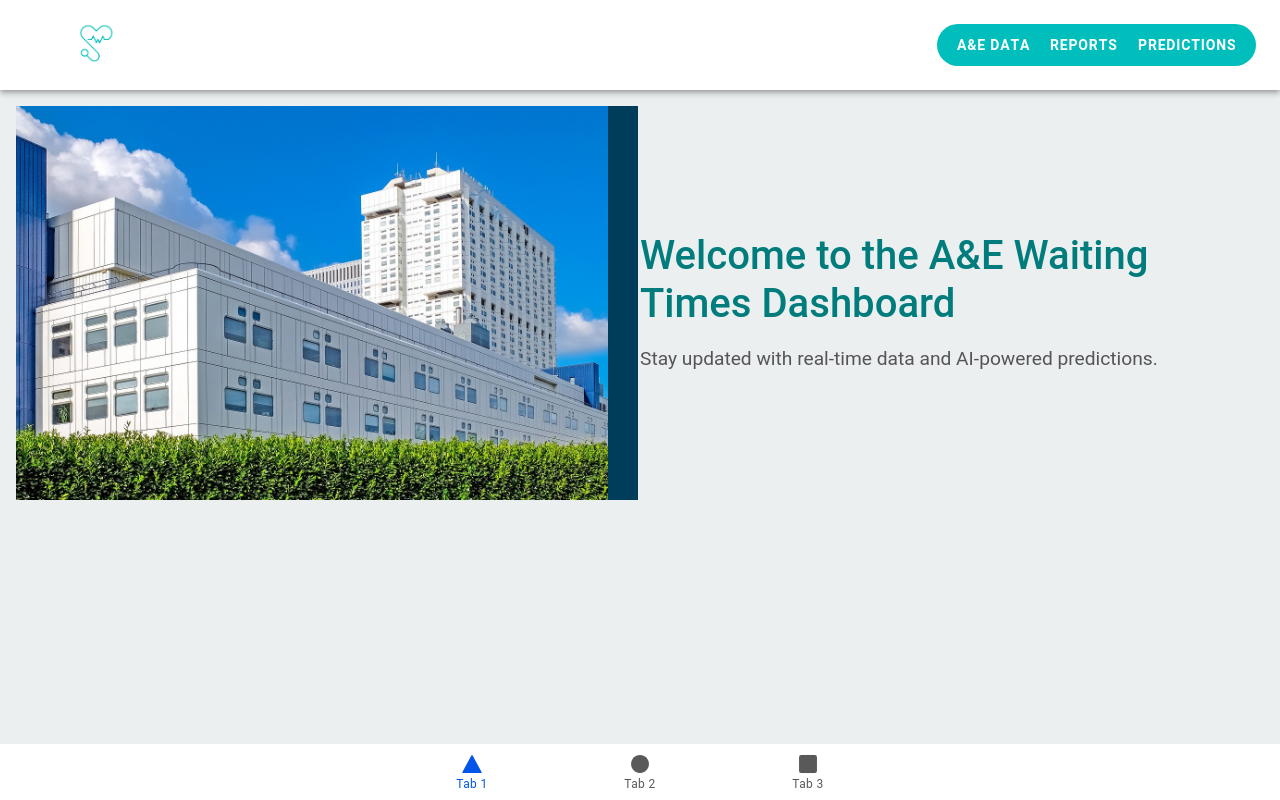
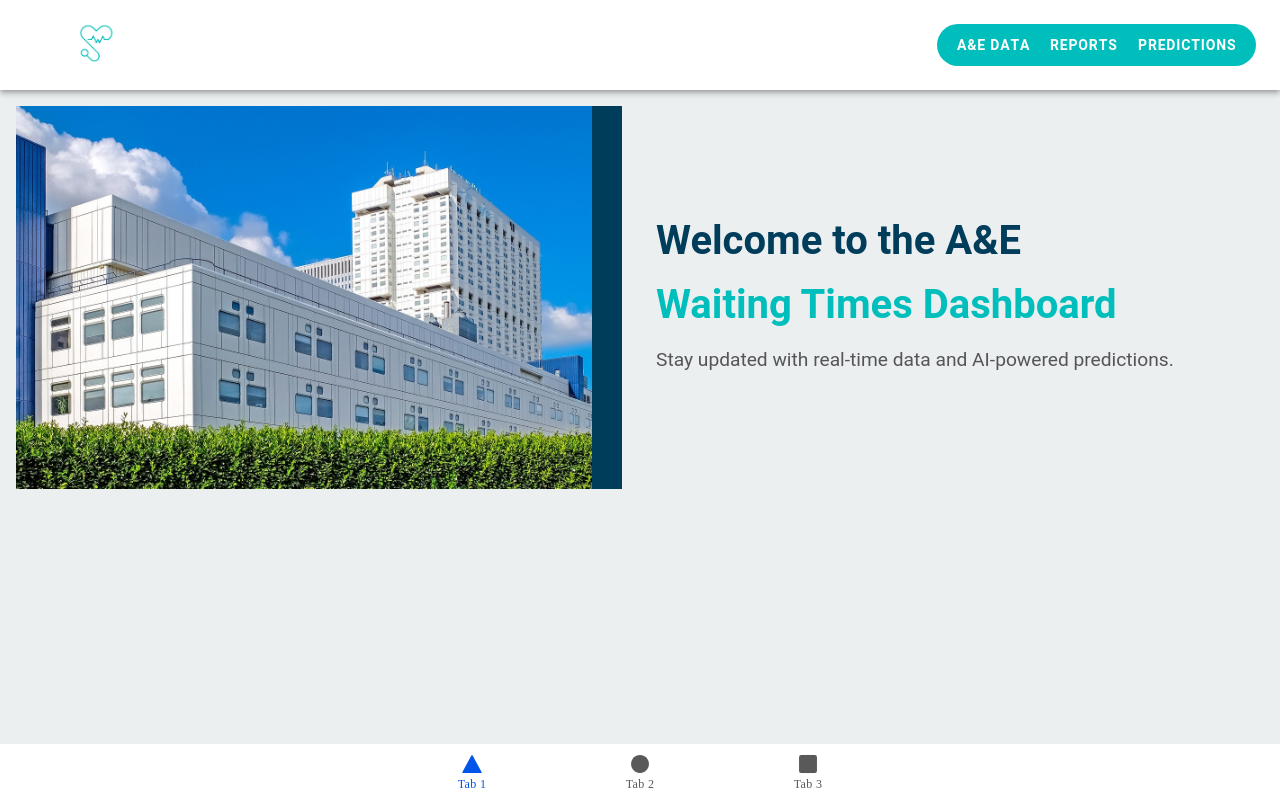
Before and after one commit to sophieboyle1/Final-Year-Project, a React (Vite) app in the folder final-year-project/: page /tab1 in a window 1280 px wide. Built offline with nearby package versions, Linux system fonts and the light colour scheme.

Commit message:
styled text onlanding page, added index.html for google fonts

```diff
--- /dev/null
+++ b/final-year-project/public/index.html
@@ -0,0 +1,12 @@
+<!DOCTYPE html>
+<html lang="en">
+<head>
+    <meta charset="utf-8" />
+    <title>Your App Title</title>
+    <link href="https://fonts.googleapis.com/css2?family=Dancing+Script&display=swap" rel="stylesheet">
+    <link rel="icon" type="image/x-icon" href="%PUBLIC_URL%/favicon.ico" />
+</head>
+<body>
+    <div id="root"></div>
+</body>
+</html>
--- a/final-year-project/src/pages/Home.css
+++ b/final-year-project/src/pages/Home.css
@@ -1,3 +1,8 @@
+body {
+    font-family: 'Dancing Script', cursive !important;
+}
+
+
 ion-content {
     background-color: #EBEFF0;
     --background: #EBEFF0;
@@ -28,13 +33,22 @@ ion-content {
     padding: 2rem;
     text-align: left;
     background-color: #EBEFF0;
+    margin-left: 2rem;
   }
 
   .main-title {
     font-size: 2.5rem;
-    color: #007C7D;
-  }
+    font-weight: bold;
+    color: #003D5B;
+    margin: 1rem 0;
+}
 
+.main-title-2{
+    font-size: 2.5rem;
+    font-weight: bold;
+    color: #00BEBB;
+    margin: 1rem 0;
+}
   .subheading {
     font-size: 1.2rem;
     margin-bottom: 1.5rem;
--- a/final-year-project/src/pages/Home.tsx
+++ b/final-year-project/src/pages/Home.tsx
@@ -14,7 +14,8 @@ const HomePage: React.FC = () => {
             <img src={image} alt="A&E Services" className="side-image" />
           </div>
           <div className="text-container">
-            <h1 className="main-title">Welcome to the A&E Waiting Times Dashboard</h1>
+            <h1 className="main-title">Welcome to the A&E</h1>
+            <h1 className="main-title-2">Waiting Times Dashboard</h1>
             <p className="subheading">Stay updated with real-time data and AI-powered predictions.</p>
           </div>
         </div>
```
